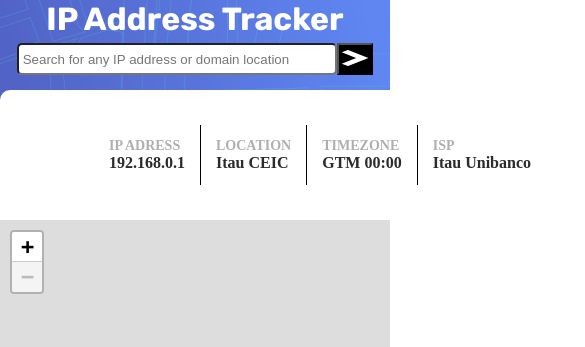
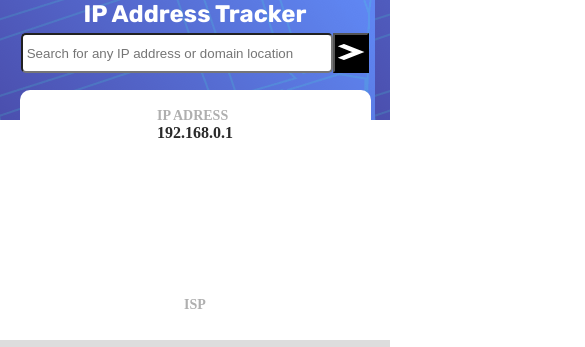
Before and after one commit to JohnSilva98/ip-address-tracker-master, a website: page index.html in a window 390 px wide. Shown: the top 347 px of the page, 585 px wide, since content can reach past the window. Drawn offline with nearby package versions, Linux system fonts and the light colour scheme; no server answers.

Commit message:
corrigindo responsivo

```diff
--- a/index.html
+++ b/index.html
@@ -44,16 +44,16 @@
           <span id="ip" class="results">192.168.0.1</span>
         </div>
         <div class="info_block">
-          <h4 class="title">Location</h4>
-          <span id="location" class="results">Itau CEIC</span>
+          <h4 class="title"></h4>
+          <span id="location" class="results"></span>
         </div>
         <div class="info_block">
-          <h4 class="title">Timezone</h4>
-          <span id="timezone" class="results">GTM 00:00</span>
+          <h4 class="title"></h4>
+          <span id="timezone" class="results"></span>
         </div>
         <div class="info_block">
           <h4 class="title">ISP</h4>
-          <span id="isp" class="results">Itau Unibanco</span>
+          <span id="isp" class="results"></span>
         </div>
       </div>
     </div>
--- a/styles.css
+++ b/styles.css
@@ -99,7 +99,7 @@ span.results {
 }
 
 /* Mídia Query para telas pequenas (375px) */
-@media (max-width: 375px) {
+@media (min-width: 320px) and (max-width: 450px) {
   #header {
     height: 120px; /* Ajuste da altura do cabeçalho */
     background: url(images/pattern-bg-mobile.png);
```
